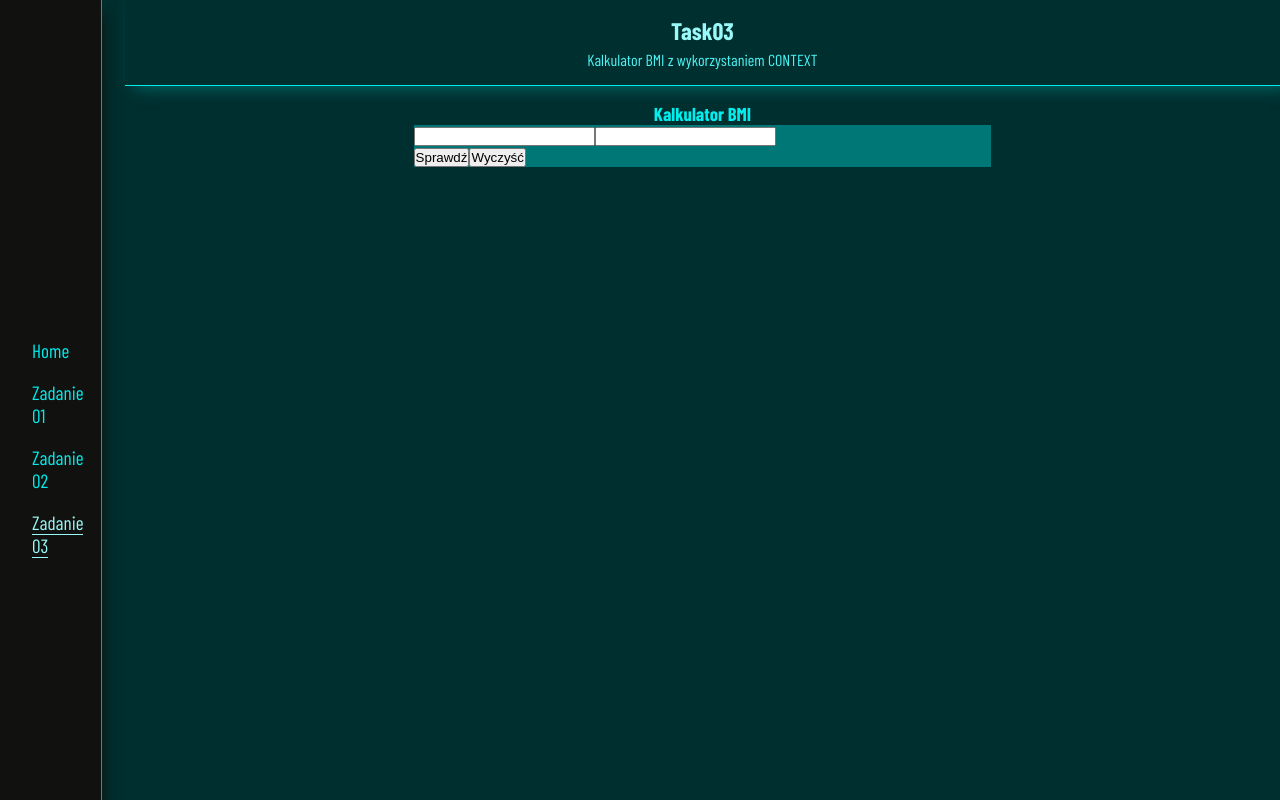
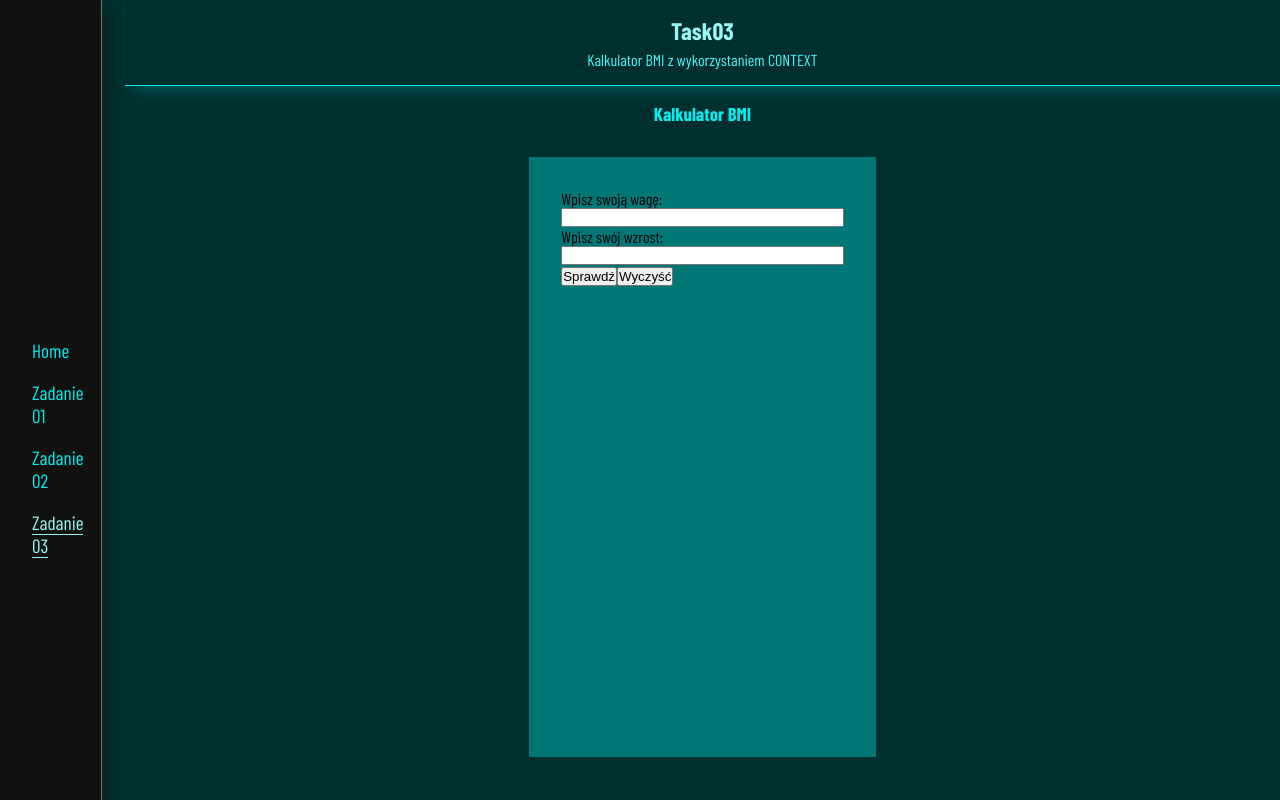
Before and after one commit to Scorpion19702022/MyReact_App001, a React (Create React App) app: page /Task03 in a window 1280 px wide. Built offline with nearby package versions, Linux system fonts and the light colour scheme; a web font is replaced by a local one.

Commit message:
prepared inputs

```diff
--- a/src/Components/Task03/Task03inputs.js
+++ b/src/Components/Task03/Task03inputs.js
@@ -8,10 +8,10 @@ const Task03inputs = () => {
 
 	return (
 		<div className={styles.box_inputs}>
-			<label></label>
-			<input type='number' value={dataWeight} onChange={handleChangeWeight} />
-			<label></label>
-			<input type='number' />
+			<label className={styles.label}>Wpisz swoją wagę:</label>
+			<input className={styles.input} type='number' value={dataWeight} onChange={handleChangeWeight} min={0} />
+			<label className={styles.label}>Wpisz swój wzrost:</label>
+			<input className={styles.input} type='number' min={0} />
 			<div className={styles.box_btns}>
 				<button className={styles.btn_check}>Sprawdź</button>
 				<button className={styles.btn_clean}>Wyczyść</button>
--- a/src/Components/Task03/Task03inputs.module.css
+++ b/src/Components/Task03/Task03inputs.module.css
@@ -38,6 +38,11 @@
 }
 
 .box_inputs {
-	width: 50%;
+	width: 30%;
+	height: 600px;
+	padding: 2em;
+	margin-top: 2em;
+	display: flex;
+	flex-direction: column;
 	background-color: var(--color-blue06);
 }
```
